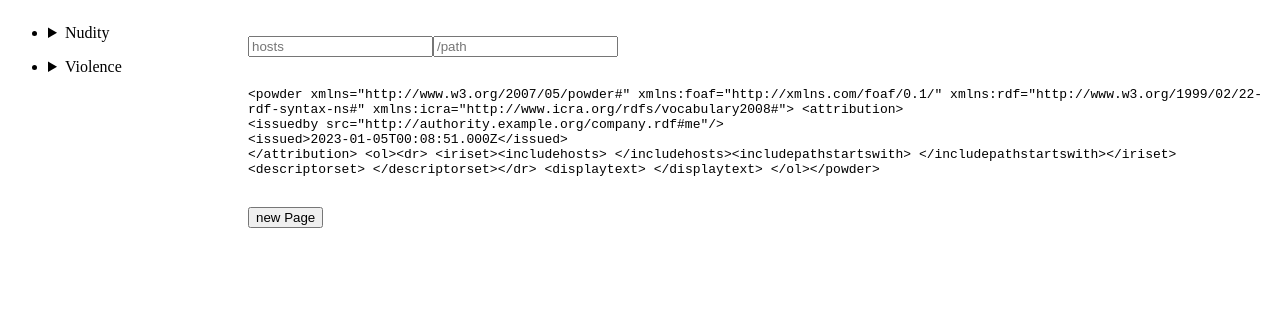
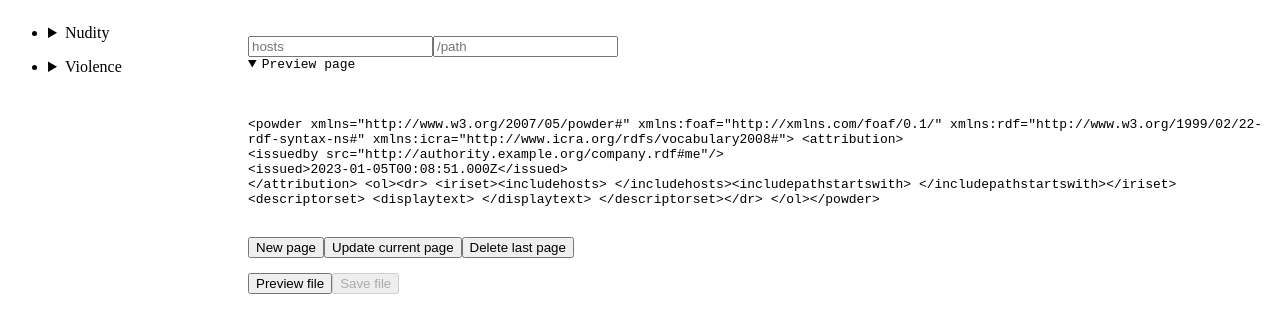
Before and after one commit to onliniak/ICRA_POWDER_generator, a Vue app: page / in a window 1280 px wide. Shown: the top 332 px of the page. Built offline with nearby package versions, Linux system fonts and the light colour scheme.

Commit message:
feat: Multiple pages + preview.

```diff
--- a/package.json
+++ b/package.json
@@ -12,6 +12,8 @@
   },
   "devDependencies": {
     "@vitejs/plugin-vue": "^3.0.1",
+    "eslint": "^8.31.0",
+    "eslint-plugin-vue": "^9.8.0",
     "vite": "^3.0.1"
   }
 }
--- a/src/components/Left.vue
+++ b/src/components/Left.vue
@@ -12,7 +12,7 @@
   <ul v-for="(section, index) of store.sections" @click="current.index = index">
   <li><details><summary>{{ section.sectionName }}</summary>
   <ul v-for="property of section.properties">
-    <li><label><input type="checkbox" @change="store.onSelected(property.id)"><span> {{property.description}} </span></label></li>
+    <li><label><input type="checkbox" @change="store.onSelected(property.id, property.description)"><span> {{property.description}} </span></label></li>
   </ul></details></li>
   </ul>
   <div v-if="current.index > -1" v-for="context of store.sections[current.index].context">{{context.description}}</div>
--- a/src/components/Right.vue
+++ b/src/components/Right.vue
@@ -5,10 +5,35 @@
 
   const hosts = ref("")
   const path = ref("")
-  const drPage = ref([])
 
   function copyPage() {
-    this.drPage.push(document.getElementById("powder").textContent.match(/<descriptorset>(.*)<\/descriptorset>/gm))
+    store.drPage.push(document.getElementById("powder").textContent
+      .match(/<dr>(.*)<\/dr>/gm))
+  }
+
+  function updatePage() {
+    let page = document.getElementById("preview")
+store.drPage[page.dataset.index -1] = page.textContent
+  }
+
+  function deletePage() {
+    // store.drPage.splice(
+    //   document.getElementById("powder").dataset.index, 1);
+    store.drPage.pop()
+  }
+
+  function restorePage(index) {
+    let page = document.getElementById("preview")
+    page.textContent = store.drPage[index -1]
+    page.dataset.index = index
+  }
+
+  function previewFile() {
+    let txt = ''
+    txt = prefile
+    store.drPage.forEach((data) => txt += data)
+    txt += postfile
+    document.getElementById("preview").textContent = txt
   }
 
   const intro = '<powder xmlns="http://www.w3.org/2007/05/powder#" xmlns:foaf="http://xmlns.com/foaf/0.1/" xmlns:rdf="http://www.w3.org/1999/02/22-rdf-syntax-ns#" xmlns:icra="http://www.icra.org/rdfs/vocabulary2008#">'
@@ -26,18 +51,22 @@
   const descriptorsetMiddleStart = "<icra:"
   const descriptorsetMiddleEnd = ">1</icra:"
   const descriptorsetEnd = "</descriptorset></dr>"
-  //const nextPage = ''
   const outro = '</ol></powder>'
+  const prefile  = `<powder xmlns="http://www.w3.org/2007/05/powder#" xmlns:foaf="http://xmlns.com/foaf/0.1/" xmlns:rdf="http://www.w3.org/1999/02/22-rdf-syntax-ns#" xmlns:icra="http://www.icra.org/rdfs/vocabulary2008#">
+  <attribution>
+<issuedby src="http://authority.example.org/company.rdf#me"/>
+<issued>${new Date().toISOString()}</issued>
+</attribution><ol>`
+  const postfile = '</ol></powder>'
 </script>
 
 <template>
-<!--   Tutaj b€dæ pryzwracane descriptorsetz
-       Pierwsya strona b€dyie mergni€ta y wsyzstkich stron
-       Układ niemieckiej maszynistki jest niewygodny-->
-  <button v-for="page in drPage.length" ></button>
+  <button v-for="(index, page) in store.drPage.length" @click="restorePage(index)"> {{ index }} </button>
   <br />
   <input v-model="hosts" placeholder ="hosts" />
   <input v-model="path" placeholder="/path" />
+  <br />
+  <details open><summary>Preview page</summary><div id="preview"></div></details>
       <br /><br /><br />
   <code class="language-xml" id="powder">
     {{ intro }}
@@ -52,14 +81,19 @@
     <span v-for="property of store.checkboxesArray">
       {{ descriptorsetMiddleStart }}{{ property }}{{ descriptorsetMiddleEnd }}{{ property }}>
     </span>
+    {{ displaytextStart }}
+    <span v-for="property of store.checkboxesDescriptionArray">{{ property }}; </span>
+    {{ displaytextEnd }}
     {{ descriptorsetEnd }}
-    {{ displaytextStart }}
-<!--     <span v-for="property of store.checkboxesArray">{{ property }}</span> -->
-    {{ displaytextEnd }}
     {{ outro }}
   </code>
     <br /><br /><br />
-    <button @click="copyPage()" type="button">new Page</button>
+    <button @click="copyPage()" type="button">New page</button>
+    <button @click="updatePage()">Update current page</button>
+    <button @click="deletePage()"  >Delete last page</button>
+  <br /><br />
+    <button @click="previewFile()">Preview file</button>
+    <button disabled>Save file</button>
 </template>
 
 <style scoped>
--- a/src/stores/mainStore.js
+++ b/src/stores/mainStore.js
@@ -4,6 +4,9 @@ export const useMainStore = defineStore('main', {
   state: () => {
     return {
       checkboxesArray: [],
+      checkboxesDescriptionArray: [],
+      drPage: [],
+
       sections: [
         {sectionName: "Nudity",
         properties: [
@@ -25,12 +28,16 @@ export const useMainStore = defineStore('main', {
   //getters: {
   //},
   actions: {
-    onSelected(id) {
+    onSelected(id, d) {
       if (this.checkboxesArray.includes(id)) {
         this.checkboxesArray = this.checkboxesArray.
           filter(e => e !== id)
+        this.checkboxesDescriptionArray = this.
+          checkboxesDescriptionArray.
+          filter(e => e !== d)
       } else {
         this.checkboxesArray.push(id)
+        this.checkboxesDescriptionArray.push(d)
       }
     }
   },
```
Also changed, not shown: 1 other file (tests, documents, lock files or other folders).
